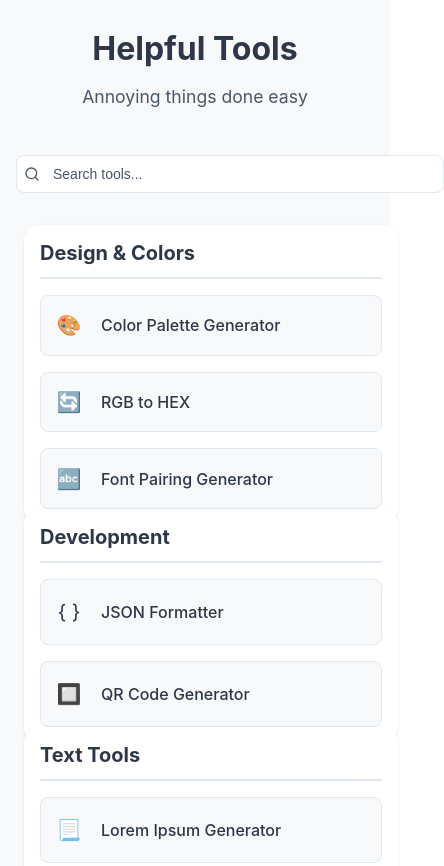
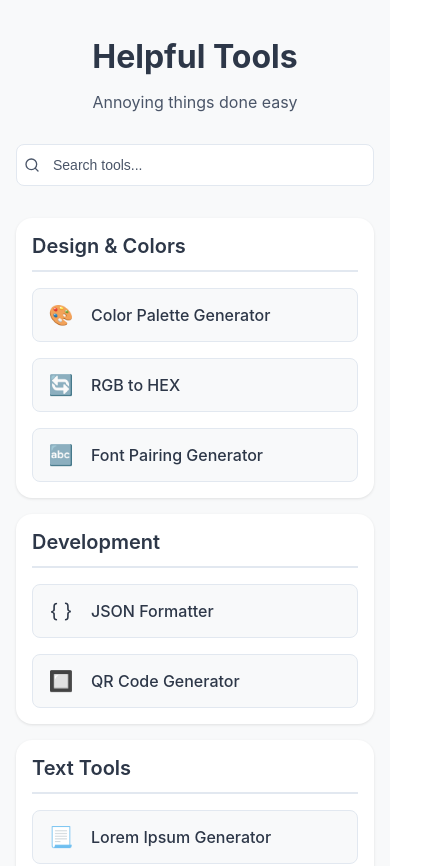
Before and after one commit to sp3ked/tool, a React (Create React App) app: page / in a window 390 px wide. Shown: the top 866 px of the page, 444 px wide, since content can reach past the window. Built offline with nearby package versions, Linux system fonts and the light colour scheme.

Commit message:
fixing mobile layout

```diff
--- a/src/tools/home.css
+++ b/src/tools/home.css
@@ -10,22 +10,26 @@
   --shadow-sm: 0 1px 3px rgba(0,0,0,0.1);
   --shadow-md: 0 4px 6px rgba(0,0,0,0.1);
   --shadow-lg: 0 10px 15px rgba(0,0,0,0.1);
-  --max-width: 1400px;
-  --padding-x: 2rem;
+  --container-padding: 2rem;
+  --content-max-width: 1400px;
 }
 
-/* Layout */
+/* Base Layout */
 .home-page {
   min-height: 100vh;
   background-color: var(--color-background);
-  padding: var(--padding-x);
+  width: 100%;
+  overflow-x: hidden;
+  padding: 2rem 0;
 }
 
-/* Header Styles */
+/* Header Section */
 .header {
-  max-width: var(--max-width);
-  margin: 0 auto 3rem;
+  width: 100%;
+  max-width: var(--content-max-width);
+  margin: 0 auto 2rem;
   text-align: center;
+  padding: 0 var(--container-padding);
 }
 
 .header-title {
@@ -42,10 +46,10 @@
 
 /* Search Controls */
 .controls-container {
-  max-width: var(--max-width);
+  width: 100%;
+  max-width: var(--content-max-width);
   margin: 0 auto 2rem;
-  padding: 0 1rem;
-  width: 100%;
+  padding: 0 var(--container-padding);
 }
 
 .search-wrapper {
@@ -87,12 +91,13 @@
 /* Categories Grid */
 .categories-container {
   width: 100%;
-  max-width: var(--max-width);
+  max-width: var(--content-max-width);
   margin: 0 auto;
-  padding: 0 var(--padding-x);
+  padding: 0 var(--container-padding);
   display: grid;
   grid-template-columns: repeat(4, 1fr);
   gap: 1.5rem;
+  box-sizing: border-box;
 }
 
 .category-section {
@@ -103,10 +108,13 @@
   height: 100%;
   display: flex;
   flex-direction: column;
+  width: 100%;
+  box-sizing: border-box;
 }
 
 .category-title {
   font-size: 1.25rem;
+  font-weight: 600;
   color: var(--color-text);
   margin: 0 0 1rem;
   padding-bottom: 0.75rem;
@@ -132,6 +140,8 @@
   text-decoration: none;
   color: var(--color-text);
   transition: all 0.2s ease;
+  width: 100%;
+  box-sizing: border-box;
 }
 
 .tool-card:hover {
@@ -145,39 +155,54 @@
   font-size: 1.5rem;
   min-width: 2rem;
   text-align: center;
+  flex-shrink: 0;
 }
 
 .tool-name {
   font-weight: 500;
+  flex-grow: 1;
+  overflow: hidden;
+  text-overflow: ellipsis;
+  white-space: nowrap;
 }
 
 /* Responsive Breakpoints */
 @media (max-width: 1200px) {
+  :root {
+    --container-padding: 1.5rem;
+  }
+
   .categories-container {
     grid-template-columns: repeat(3, 1fr);
-    --padding-x: 1.5rem;
   }
 }
 
 @media (max-width: 900px) {
+  :root {
+    --container-padding: 1rem;
+  }
+
   .categories-container {
     grid-template-columns: repeat(2, 1fr);
-    --padding-x: 1rem;
     gap: 1rem;
+  }
+
+  .header-title {
+    font-size: 2.25rem;
   }
 
   .category-section {
     padding: 1.25rem;
   }
-
-  .search-wrapper {
-    max-width: 28rem;
-  }
 }
 
 @media (max-width: 600px) {
   :root {
-    --padding-x: 0.5rem;
+    --container-padding: 1rem;
+  }
+
+  .home-page {
+    padding: 1rem 0;
   }
 
   .categories-container {
@@ -188,25 +213,26 @@
     font-size: 2rem;
   }
 
+  .header-subtitle {
+    font-size: 1rem;
+  }
+
   .category-section {
     padding: 1rem;
   }
 
   .tool-card {
-    padding: 0.75rem;
+    padding: 0.875rem;
   }
 
   .tool-icon {
     font-size: 1.25rem;
-  }
-
-  .search-wrapper {
-    max-width: 100%;
+    min-width: 1.75rem;
   }
 
   .search-input {
     font-size: 0.875rem;
-    padding: 0.625rem 1rem 0.625rem 2.25rem;
+    padding: 0.75rem 1rem 0.75rem 2.25rem;
   }
 
   .search-icon {
@@ -214,8 +240,24 @@
     width: 1rem;
     height: 1rem;
   }
+}
 
-  .controls-container {
-    padding: 0 0.5rem;
+/* Fix for extreme mobile sizes */
+@media (max-width: 350px) {
+  :root {
+    --container-padding: 0.75rem;
+  }
+
+  .tool-card {
+    padding: 0.75rem;
+  }
+
+  .category-section {
+    padding: 0.875rem;
   }
 }
+
+/* Ensure proper box sizing */
+*, *::before, *::after {
+  box-sizing: border-box;
+}
```
